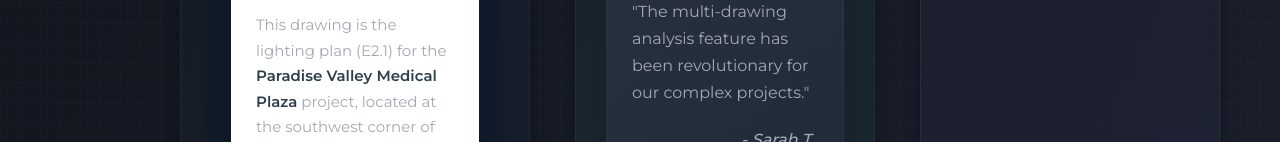
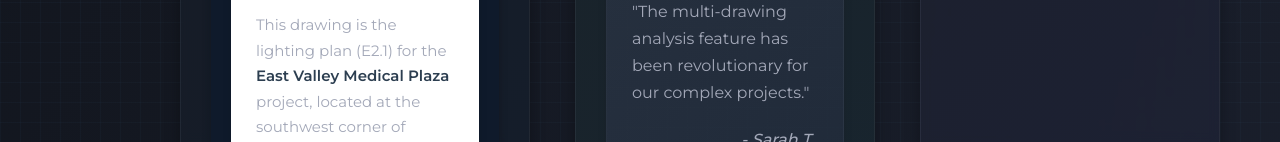
Before and after one commit to Msumaq102SanctusVidere/SanctusVidereRailway, a plain HTML site: page web/index.html in a window 1280 px wide. Both pictures are taken after a click on the button "Lighting Plan". Shown: the part 2365-2507 px from the top of the page. Drawn offline with nearby package versions, Linux system fonts and the light colour scheme; a web font is replaced by a local one.

Commit message:
Update index.html

```diff
--- a/web/index.html
+++ b/web/index.html
@@ -599,7 +599,7 @@
                             <h1>Analysis of Drawing E_2_1_LightingPlan</h1>
 
                             <h2>Project Information</h2>
-                            <p>This drawing is the lighting plan (E2.1) for the <strong>Paradise Valley Medical Plaza</strong> project, located at the southwest corner of Scottsdale Road and Jackrabbit Road. The client is Dr. Vartevan, with project number 2459.00. The engineering firm is Akribis Engineering, LLC (Job No. 25072), providing mechanical, plumbing, and electrical services. The project appears to be a healthcare clinic with approximately 4,237 square feet of floor area.</p>
+                            <p>This drawing is the lighting plan (E2.1) for the <strong>East Valley Medical Plaza</strong> project, located at the southwest corner of Stevens Road and Jack Road.  The engineering firm is Aramis Engineering, LLC (Job No. 25072), providing mechanical, plumbing, and electrical services. The project appears to be a healthcare clinic with approximately 4,237 square feet of floor area.</p>
 
                             <h2>Drawing Content</h2>
                             <p>This lighting plan shows the complete electrical lighting layout for a medical facility, including:</p>
```
